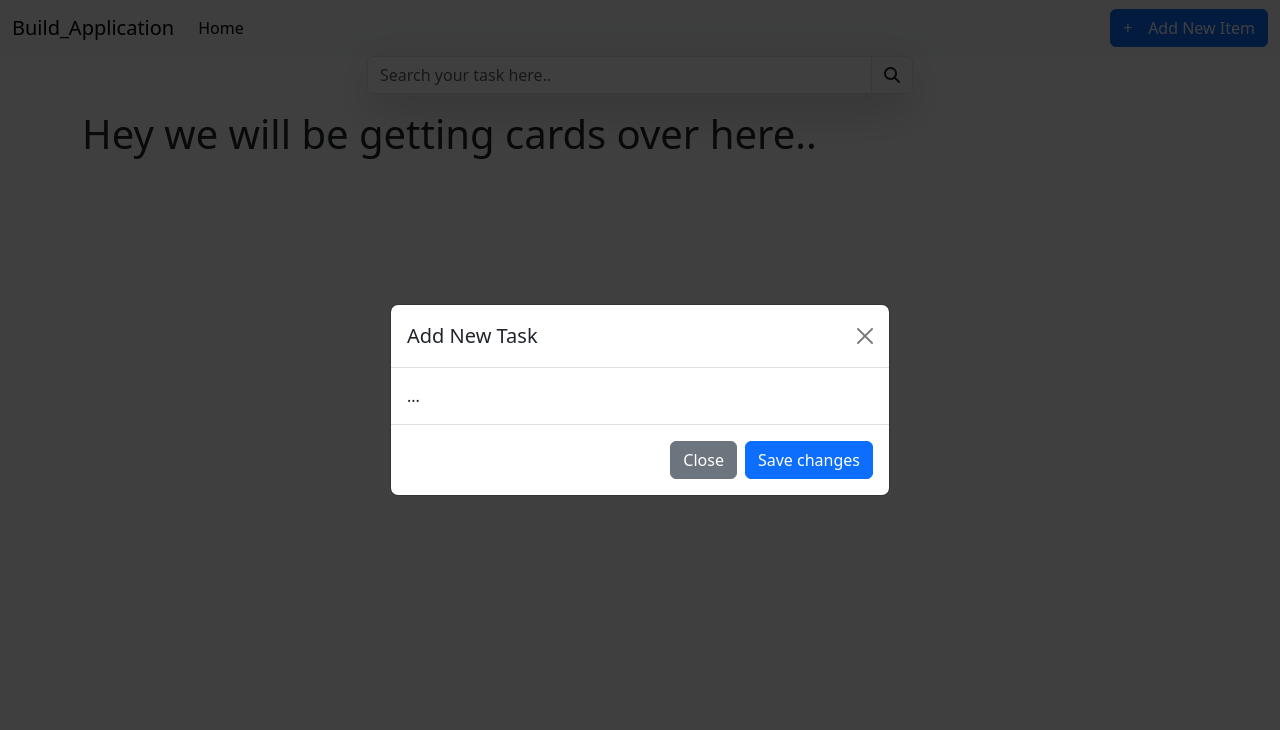
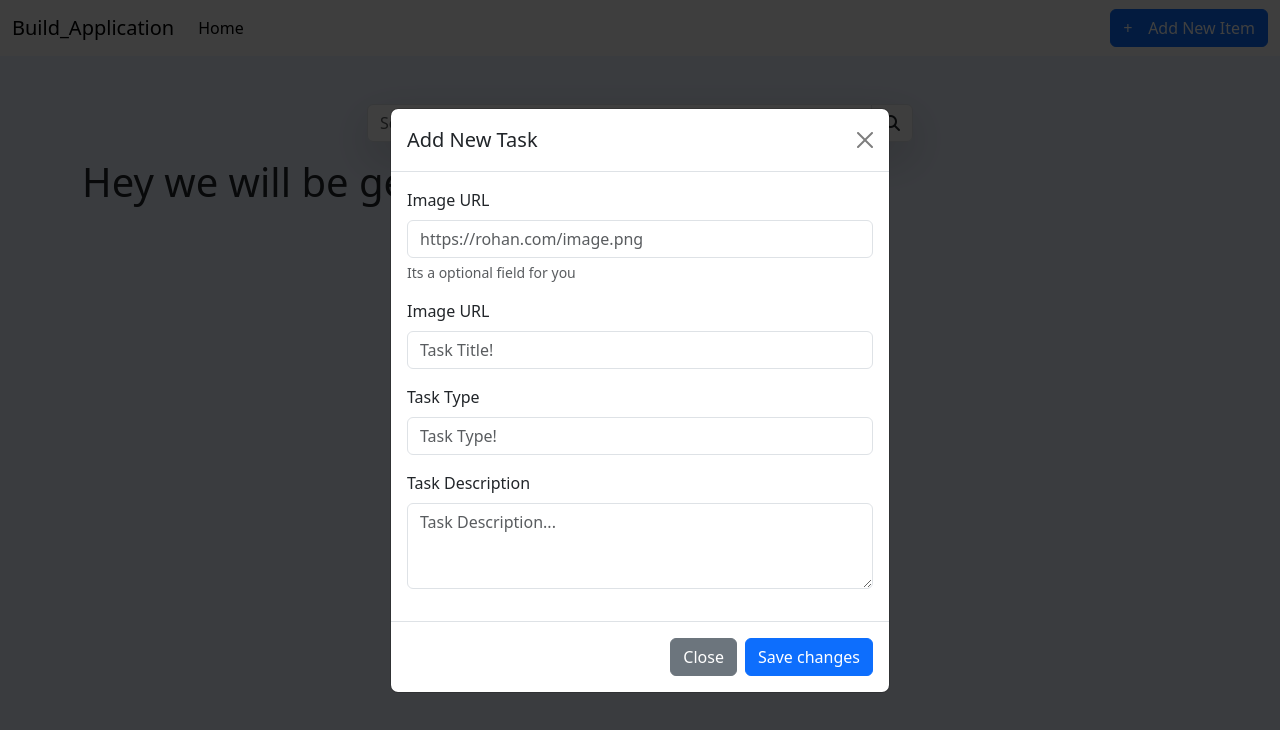
Before and after one commit to Krmjn09/TaskyBuildJsApplication, a plain HTML site: page index.html in a window 1280 px wide. Both pictures are taken after a click on the button "Add New Item". Drawn offline with nearby package versions, Linux system fonts and the light colour scheme.

Commit message:
changes committed

```diff
--- a/index.css
+++ b/index.css
@@ -0,0 +1,25 @@
+*{
+    padding: 0;
+    margin: 0;
+}
+
+body{
+    background-color: #ebf2ff !important;
+}
+.add__new__btn__mobile__only{
+    position: fixed;
+    bottom: 0;
+    right: 0;
+    padding: 15px 12px;
+    background-color: white;
+    width: 100%;
+    z-index: 3;
+
+}
+
+
+@media (min-width: 768px){
+    .add__new__btn__mobile__only{
+        display: none;
+    }
+}
--- a/index.html
+++ b/index.html
@@ -20,6 +20,18 @@
     <title>JS build Projec</title>
   </head>
   <body>
+    <!-- button on small screen size -->
+    <div class="add__new__btn__mobile__only d-md-none">
+      <button
+        class="btn btn-primary d-flex align-items-center gap-3"
+        type="submit"
+        data-bs-toggle="modal"
+        data-bs-target="#addNewModal"
+      >
+        <i class="fa-light fa-plus mr-4"></i>
+        Add New Item
+      </button>
+    </div>
     <!-- Modal -->
     <div
       class="modal fade"
@@ -39,7 +51,60 @@
               aria-label="Close"
             ></button>
           </div>
-          <div class="modal-body">...</div>
+          <div class="modal-body">
+            <form>
+              <!-- image -->
+              <div class="mb-3">
+                <label for="imageUrl" class="form-label">Image URL</label>
+                <input
+                  type="url"
+                  class="form-control"
+                  id="imageUrl"
+                  aria-describedby="imageDesc"
+                  placeholder="https://rohan.com/image.png"
+                />
+                <div id="imageDesc" class="form-text">
+                  Its a optional field for you
+                </div>
+              </div>
+              <!-- task titie -->
+              <div class="mb-3">
+                <label for="taskTitle" class="form-label">Image URL</label>
+                <input
+                  type="text"
+                  class="form-control"
+                  id="taskTitle"
+                  placeholder="Task Title!"
+                />
+              </div>
+
+              <!-- Task Type -->
+              <div class="mb-3">
+                <label for="tags" class="form-label">Task Type</label>
+                <input
+                  type="text"
+                  class="form-control"
+                  id="tags"
+                  placeholder="Task Type!"
+                  required
+                />
+              </div>
+              <!-- description -->
+              <div class="mb-3">
+                <label for="taskDescription" class="form-label"
+                  >Task Description</label
+                >
+                <textarea
+                  type="text"
+                  class="form-control"
+                  id="taskDescription"
+                  placeholder="Task Description..."
+                  required
+                  rows="3"
+                ></textarea>
+              </div>
+            </form>
+          </div>
           <div class="modal-footer">
             <button
               type="button"
@@ -89,7 +154,7 @@
 
     <div class="container">
       <!-- search window -->
-      <section class="mr-5">
+      <section class="mt-5">
         <div class="row justify-content-center">
           <div class="col-md-6">
             <div class="input-group flex-nowrap shadow-lg rounded">
```
